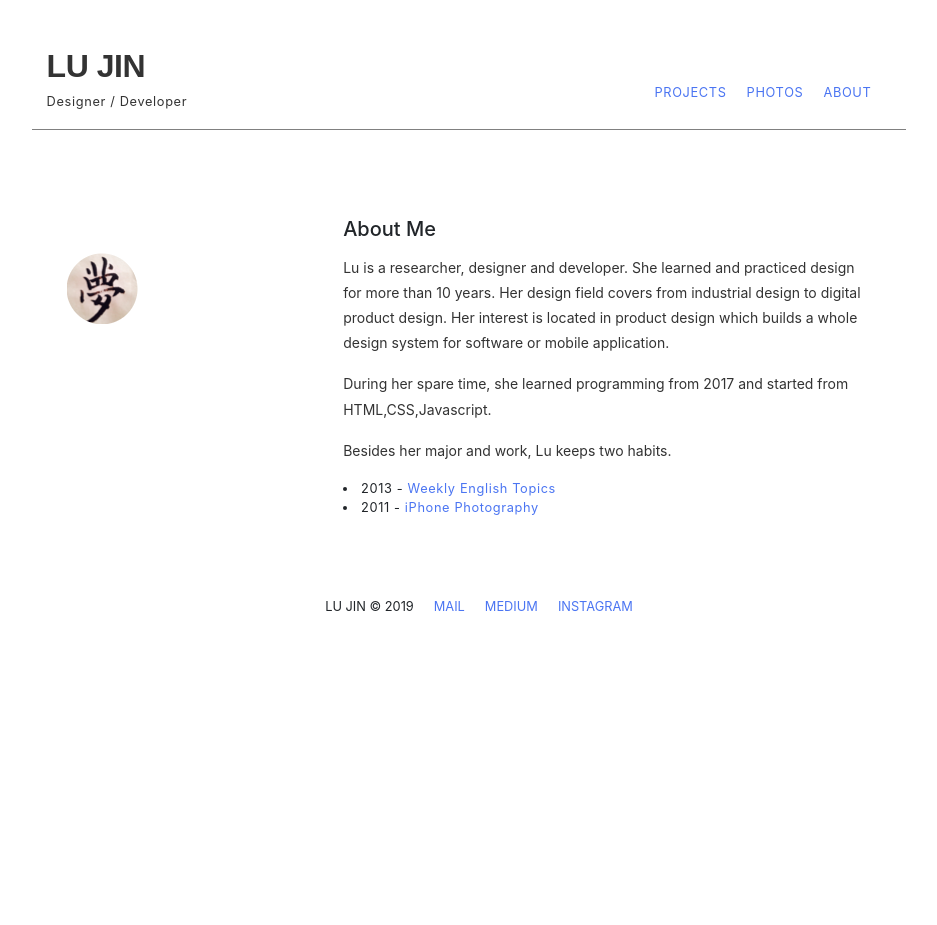
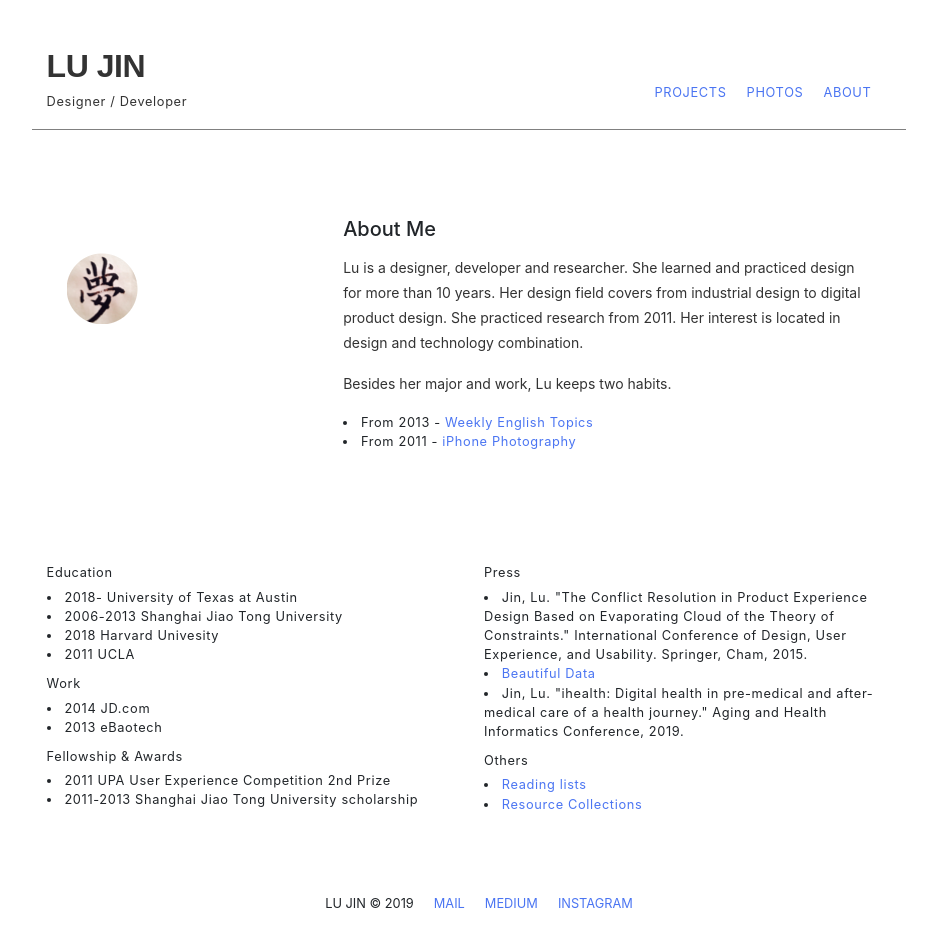
Before and after one commit to beforux/ShakeYourLove, a Jekyll site: the page about.html, which Jekyll copies as it is, in a window 1280 px wide. Shown: the whole page, without its empty margins (171-1108 px from the left). Built offline with Jekyll 4.4.1, drawn with Linux system fonts in a browser that asks for light colours; nearby versions of some CDN libraries; before the commit the page ends 900 px from its top, so only the background shows below that.

Commit message:
Add files via upload

```diff
--- a/about.html
+++ b/about.html
@@ -35,7 +24,7 @@
             <div class="col small">
                <ul>
                <li><a href="about.html" class="selected">ABOUT</a></li>
-               <li><a href="photography.html">PHOTOS</a></li>
+               <li><a href="index.html">PHOTOS</a></li>
                <li><a href="index.html">PROJECTS</a></li>
              </ul>
             </div>
@@ -43,30 +32,58 @@
       </header>
       <!--HEADER-->
 
-
      <section>
-     <div class="container" class="small">
+     <div class="container" >
         <div class="row">
           <div class="col-sm-4">
             <img src="img/dream-icon.png" width="80px">
           </div>
           <div class="col-sm-8">
             <h5>About Me</h5>
-            <p>Lu is a researcher, designer and developer. She learned and practiced design for more than 10 years. Her design field covers from industrial design to digital product design. Her interest is located in product design which builds a whole design system for software or mobile application.
-            <p> During her spare time, she learned programming from 2017 and started from HTML,CSS,Javascript. </p>
+            <p>Lu is a designer, developer and researcher. She learned and practiced design for more than 10 years. Her design field covers from industrial design to digital product design. She practiced research from 2011. Her interest is located in design and technology combination.
             <p> Besides her major and work, Lu keeps two habits. </p>
-            <li class="small">2013 - <a href="EnglishTopic.html">Weekly English Topics</a></li>
-            <li class="small">2011 - <a href="photography.html">iPhone Photography</a></li>
+            <li class="small">From 2013 - <a href="#">Weekly English Topics</a></li>
+            <li class="small">From 2011 - <a href="#">iPhone Photography</a></li>
+        </div>
+        <section ></section>
+
+        <div class="row">
+          <div class="col-sm-6" >
+            <div class="small subtitle">Education</div>
+            <li class="small " >2018- University of Texas at Austin</li>
+            <li class="small "> 2006-2013 Shanghai Jiao Tong University </li>
+            <li class="small ">2018 Harvard Univesity</li>
+            <li class="small">2011 UCLA</li>
+
+            <div class="small subtitle">Work</div>
+            <li class="small">2014 JD.com</li>
+            <li class="small">2013 eBaotech</li>
+
+            <div class="small subtitle">Fellowship & Awards</div>
+            <li class="small">2011 UPA User Experience Competition 2nd Prize</li>
+            <li class="small">2011-2013 Shanghai Jiao Tong University scholarship</li>
 
           </div>
-          <div>
+
+          <div class="col-sm-6">
+
+            <div class="small subtitle">Press</div>
+         <li class="small">Jin, Lu. "The Conflict Resolution in Product Experience Design Based on Evaporating Cloud of the Theory of Constraints." International Conference of Design, User Experience, and Usability. Springer, Cham, 2015.</li>
+         <li class="small"><a href="https://www.ifanr.com/app/824548">Beautiful Data</a></li>
+        <li class="small">Jin, Lu. "ihealth: Digital health in pre-medical and after-medical care of a health journey." Aging and Health Informatics Conference, 2019.</li>
+
+          <div class="small subtitle">Others</div>
+          <li class="small"><a>Reading lists</a></li>
+          <li class="small"><a>Resource Collections</a></li>
+
           </div>
+
+
 </div>
     </div>
     </section>
 
     <!--FOOT-->
-
       <footer>
             <ul class="subtitle center" >
               <li ><a href="https://www.instagram.com/200_words/">Instagram</a></li>
@@ -75,6 +92,7 @@
               <li>LU JIN © 2019</li>
             </ul>
     </footer>
+
    <!--FOOT-->
 
 </div>
```
Also changed, not shown: other parts of about.html (+1 -12 lines).
